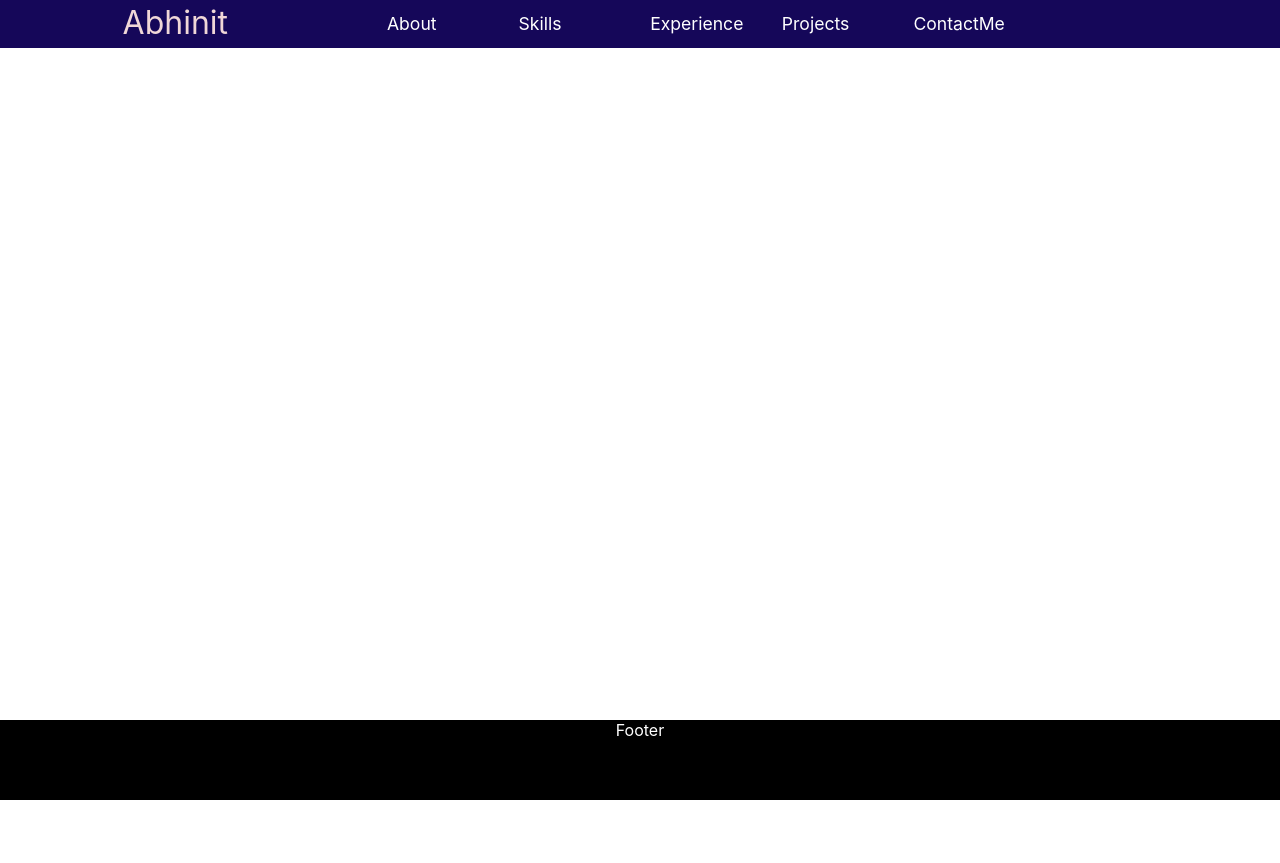
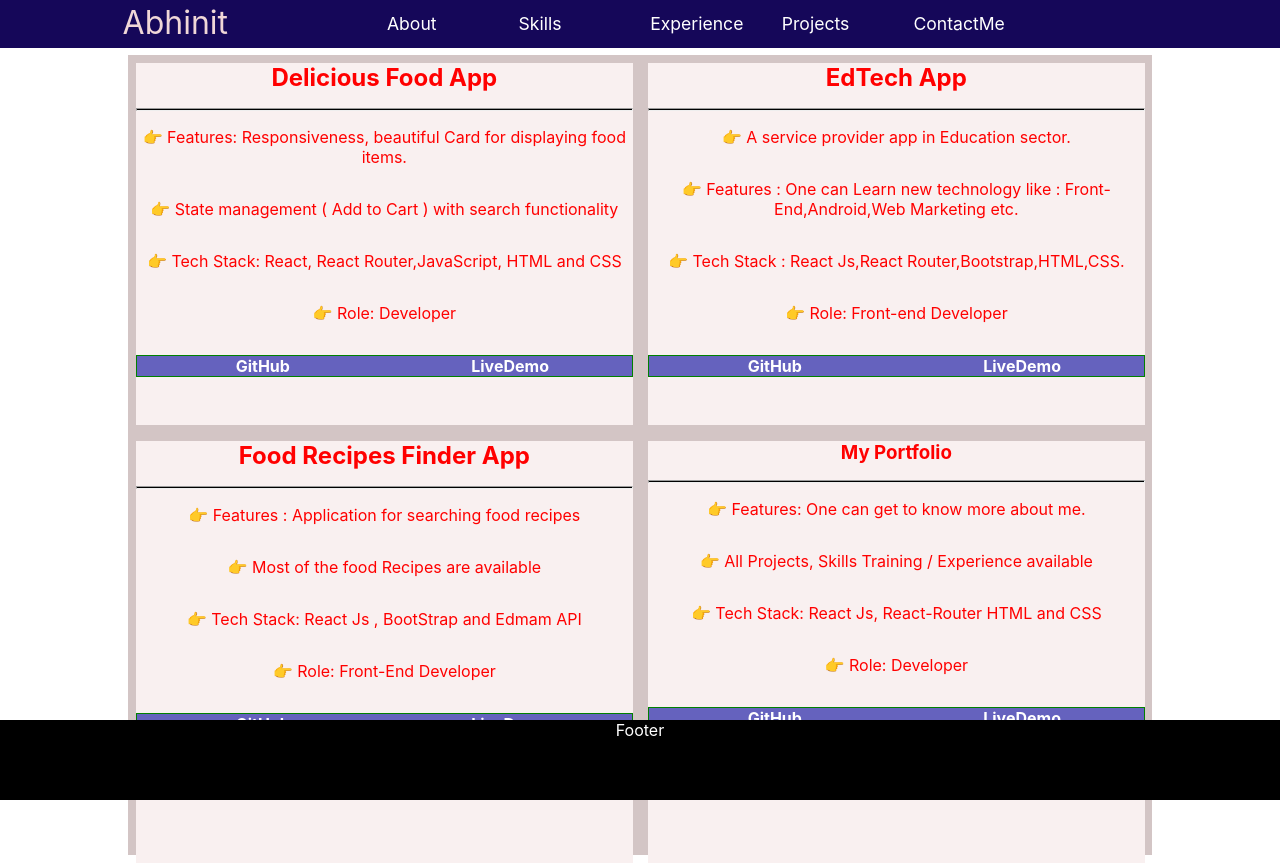
Before and after one commit to abhinit1999/portfolio2022, a React (Create React App) app: page /project in a window 1280 px wide. Before the commit the page ends 800 px from the top, so only its background shows below. Built offline with nearby package versions, Linux system fonts and the light colour scheme.

Commit message:
Project page done

```diff
--- a/src/components/Projects/index.js
+++ b/src/components/Projects/index.js
@@ -1,9 +1,125 @@
-import React from 'react'
-
+import React from "react";
+import "./style.css";
 const index = () => {
   return (
-    <div>Projects</div>
-  )
-}
+    <main>
+      <div className="main_div">
+        <div className="pro1">
+          <h2>Delicious Food App</h2>
+          <hr className="horizontal_line" />
+          <p className="details">
+            <div>👉 Features: Responsiveness, beautiful Card for displaying food items.
 
-export default index
+            </div>
+
+            <div>
+              👉 State management ( Add to Cart ) with search functionality
+            </div>
+
+            <div>
+              👉 Tech Stack: React, React Router,JavaScript, HTML and CSS
+            </div>
+            <div>
+              👉 Role: Developer
+            </div>
+            <span className="link">
+              <a href="https://github.com/abhinit1999/deliciousFoodApp" target="_blank">
+                <strong>GitHub</strong>
+              </a>
+              <a href="https://delicious-food-app.vercel.app/" target="_blank">
+                <strong>LiveDemo</strong>
+              </a>
+            </span>
+          </p>
+        </div>
+        <div className="pro2">
+          <h2>EdTech App</h2>
+          <hr className="horizontal_line" />
+
+          <p className="details">
+            <div>👉 A service provider app in Education sector.</div>
+
+            <div>
+              👉 Features : One can Learn new technology like : Front-End,Android,Web Marketing etc.
+            </div>
+
+            <div>
+              👉 Tech Stack : React Js,React Router,Bootstrap,HTML,CSS.
+            </div>
+            <div>
+              👉 Role: Front-end Developer
+            </div>
+            <span className="link">
+              <a href="https://github.com/abhinit1999/learnfortomorrow-app" target="_blank">
+                <strong>GitHub</strong>
+              </a>
+              <a href="https://learnfortomorrow-by-abhinit.vercel.app/" target="_blank">
+                <strong>LiveDemo</strong>
+              </a>
+            </span>
+          </p>
+        </div>
+        <div className="pro3">
+          <h2>Food Recipes Finder App</h2>
+          <hr className="horizontal_line" />
+
+          <p className="details">
+            <div>👉 Features :  Application for searching food recipes</div>
+
+            <div>
+              👉 Most of the food Recipes are available
+            </div>
+
+            <div>
+              👉 Tech Stack: React Js , BootStrap and Edmam API
+            </div>
+            <div>
+              👉 Role: Front-End Developer
+            </div>
+            <span className="link">
+              <a href="https://github.com/abhinit1999/foodRecipies" target="_blank">
+                <strong>GitHub</strong>
+              </a>
+              <a href="https://food-recipies-by-abhinit.vercel.app/" target="_blank">
+                <strong>LiveDemo</strong>
+              </a>
+            </span>
+          </p>
+        </div>
+        <div className="pro4">
+          <h3>My Portfolio</h3>
+          <hr className="horizontal_line" />
+
+          <p className="details">
+            <div>👉
+              Features: One can get to know more about me.
+
+            </div>
+
+            <div>
+              👉 All Projects, Skills Training / Experience available
+            </div>
+
+            <div>
+              👉 Tech Stack: React Js, React-Router HTML and CSS
+            </div>
+            <div>
+              👉 Role: Developer
+            </div>
+
+            <span className="link">
+              <a href="https://github.com/abhinit1999/portfolio2022" target="_blank">
+                <strong>GitHub</strong>
+              </a>
+              <a href="https://abhinit2022.vercel.app/" target="_blank">
+                <strong>LiveDemo</strong>
+              </a>
+            </span>
+          </p>
+        </div>
+      </div>
+    </main>
+  );
+};
+
+export default index;
--- a/src/components/Projects/style.css
+++ b/src/components/Projects/style.css
@@ -0,0 +1,95 @@
+main{
+
+    margin-top: 55px;
+    width: 100%;
+    height:100vh;
+    display: flex;
+    justify-content: center;
+    text-align:center;
+
+
+
+}
+.main_div
+{
+    display: grid;
+    grid-template-columns: repeat(2,1fr);
+    row-gap: 1rem;
+
+    background-color: rgb(211, 197, 197);
+    width: 80%;
+    height: auto;
+
+
+
+
+
+}
+
+.pro1 ,.pro2 ,.pro3 ,.pro4
+{
+    background-color: rgb(249, 240, 240);
+    width: 97%;
+    height: 100%;
+    color: red;
+    margin-left: .5rem;
+    margin-top: 0.5rem;
+
+
+
+}
+.details
+{
+
+
+}
+.pro3,.pro4
+{
+    margin-bottom: 5rem;
+}
+
+.link
+{
+    display: flex;
+    justify-content: space-around;
+
+    align-items: center;
+    border: 1px solid green;
+    background-color: rgb(101, 98, 190);
+
+
+}
+.link a
+{
+    text-decoration: none;
+    color: white;
+
+}
+.link a:hover
+{
+    color: rgb(133, 196, 38);
+}
+.link>a
+{
+    margin-left: 1rem;
+}
+@media (max-width:935px)
+{
+    .main_div
+    {
+        display: grid;
+        grid-template-columns: repeat(2,1fr);
+        width: 100%;
+        height: 100%;
+    }
+}
+@media (max-width:535px)
+{
+    .main_div
+    {
+        display: grid;
+        grid-template-columns: repeat(1,1fr);
+        width: 100%;
+        height: 100%;
+    }
+}
```
